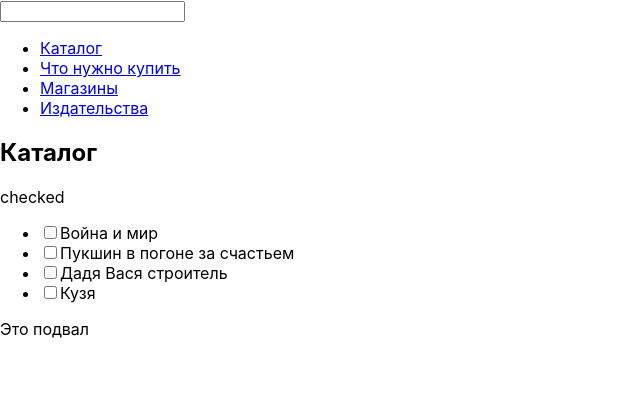
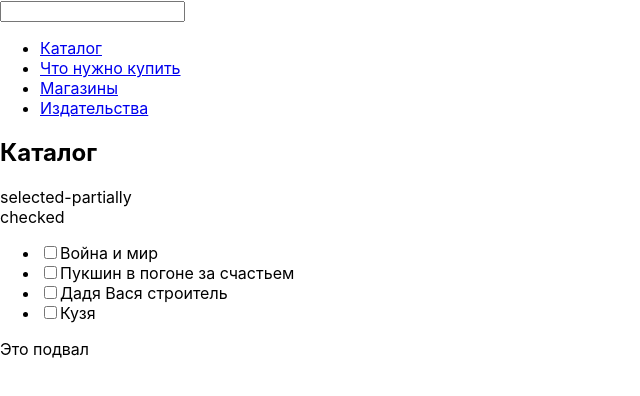
Before and after one commit to workonika/library, a React (Create React App) app: page / in a window 1280 px wide. Shown: the top 396 px of the page, without its empty margins (0-640 px from the left). Built offline with nearby package versions, Linux system fonts and the light colour scheme.

Commit message:
Добавлен вывод состояния получаемого из пропсов

```diff
--- a/src/SelectCheckboxes/SelectCheckboxes.js
+++ b/src/SelectCheckboxes/SelectCheckboxes.js
@@ -9,5 +9,5 @@ export default function SelectCheckboxes (props){
         props.setState(state);
     }
 
-    return <div onClick={changeState} className={props.condition}></div>;
+    return <div onClick={changeState} className={props.condition}>{props.condition}</div>;
 }
```
